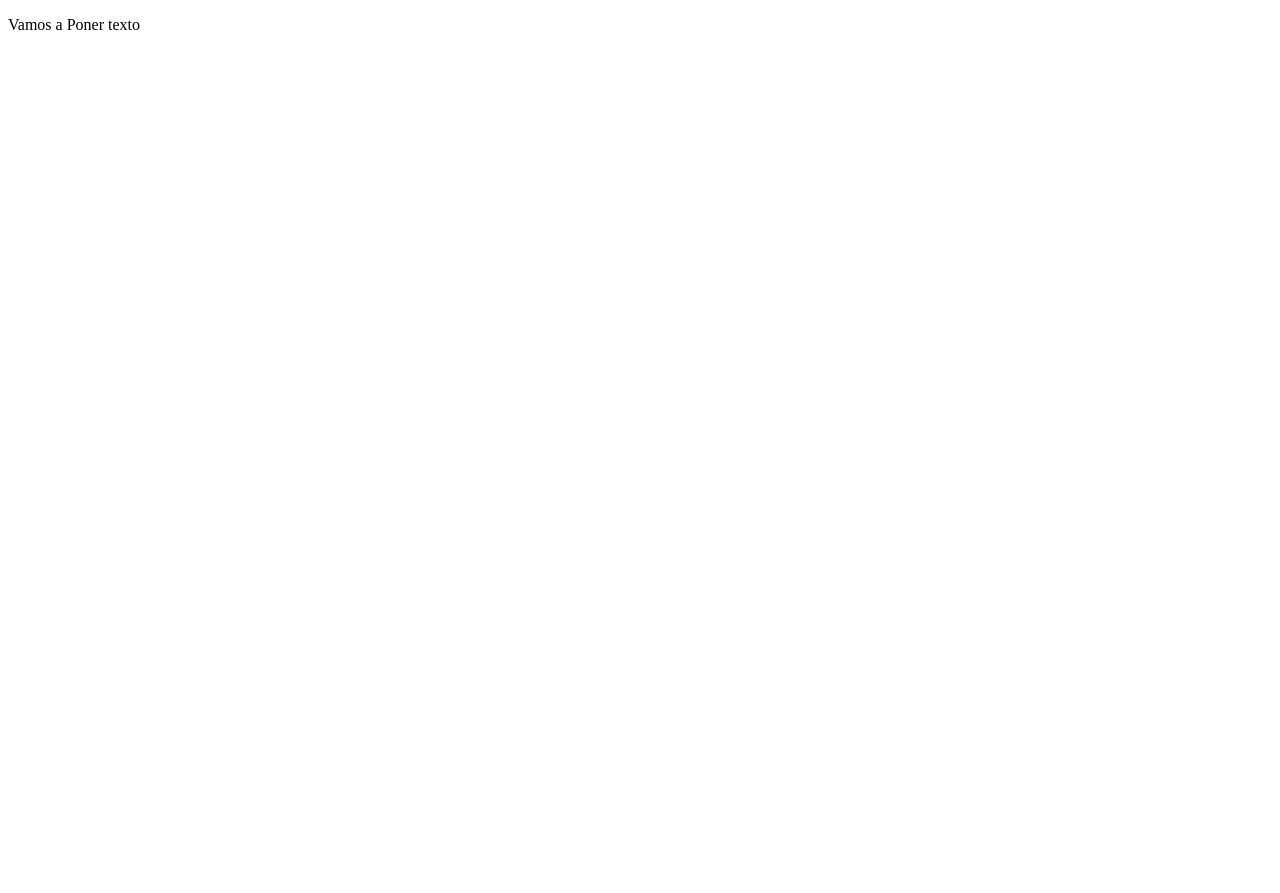
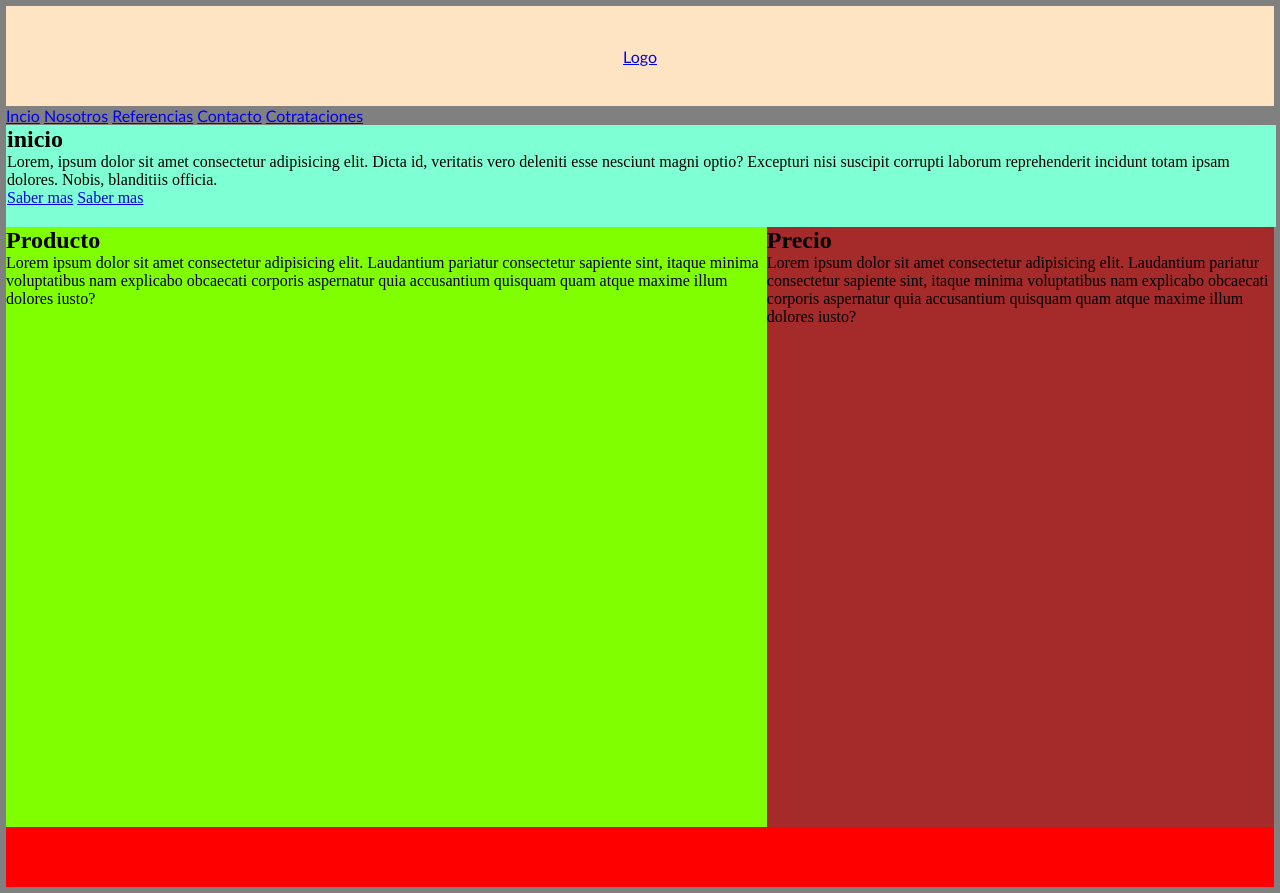
Before and after one commit to NicolasPerri/NicoPerriPage.io, a plain HTML site: page Index.html in a window 1280 px wide. Before the commit the page ends 800 px from the top, so only its background shows below. Drawn offline with Linux system fonts and the light colour scheme.

Commit message:
Primer avance
html y css primero

```diff
--- a/Index.html
+++ b/Index.html
@@ -3,9 +3,62 @@
 <head>
     <meta charset="UTF-8">
     <meta name="viewport" content="width=device-width, initial-scale=1.0">
-    <title>Document</title>
+    <title>EL Hoy</title>
+    <link rel="stylesheet" href="Style.css">
+    <link rel="stylesheet" href="JavaScript.js">
+    <link rel="shortcut icon" href="1.png" type="image/x-icon">
 </head>
 <body>
-    <P>Vamos a Poner texto</P>
+    <div class="div">
+        <div class="nav">
+            <a href="#">Logo</a>
+        </div>
+        <nav class="navbar">
+           <a href="https://www.google.com.ar">Incio</a>
+           <a href="#">Nosotros</a>
+           <a href="#">Referencias</a>
+           <a href="#">Contacto</a>
+           <a href="#">Cotrataciones</a>
+        <nav/>
+    </div>
+    <header class="header">
+        <h2 class="h2-i">inicio</h2>
+        <p>
+            Lorem, ipsum dolor sit amet consectetur adipisicing
+            elit. Dicta id, veritatis vero deleniti esse nesciunt
+            magni optio? Excepturi nisi suscipit corrupti laborum
+             reprehenderit incidunt totam ipsam dolores. Nobis,
+              blanditiis officia.
+        </p>
+        <div class="btn-home">
+            <a href="#" class="btn">Saber mas</a>
+            <a href="#" class="btn">Saber mas</a>
+        </div>
+    </header>
+    <main class="main">
+        <section class="section">
+           <h2 class="h2">Producto</h2>
+           <p class="p">
+            Lorem ipsum dolor sit amet consectetur adipisicing elit.
+            Laudantium pariatur consectetur sapiente sint,
+             itaque minima voluptatibus nam explicabo obcaecati
+             corporis aspernatur quia accusantium quisquam quam
+              atque maxime illum dolores iusto?
+           </p>
+        </section>
+        <aside class="aside">
+            <h2 class="h2">Precio</h2>
+            <p class="p">
+                Lorem ipsum dolor sit amet consectetur adipisicing elit.
+                Laudantium pariatur consectetur sapiente sint,
+                 itaque minima voluptatibus nam explicabo obcaecati
+                 corporis aspernatur quia accusantium quisquam quam
+                  atque maxime illum dolores iusto?
+            </p>
+        </aside>
+    </main>
+    <footer class="footer">
+
+    </footer>
 </body>
 </html>
--- a/Style.css
+++ b/Style.css
@@ -0,0 +1,54 @@
+*{
+  margin: 0;
+}
+body{
+    background-color: grey;
+    margin: 6px;
+}
+.header{
+   background-color: aquamarine;
+   width: 100%;
+   height: 100px;
+   margin: 0px;
+   padding: 1px;
+}
+.nav{
+    background-color: bisque;
+    width: 100%;
+    height: 100px;
+    display: flex;
+    align-items: center;
+    justify-content: center;
+}
+.main{
+    background-color: blueviolet;
+    width: 100%;
+    height: calc(100vh - 200px);
+    display: flex;
+    justify-content: center;
+    align-items: center;
+}
+.aside{
+    background-color: brown;
+    width: 40%;
+    height: 100%;
+ }
+.section{
+    background-color: chartreuse;
+    width: 60%;
+    height: 100%;
+}
+.footer{
+    background-color: red;
+    width: 100%;
+    height: 60px;
+}
+.div{
+    font-size: medium;
+    font-family: 'Gill Sans', 'Gill Sans MT', Calibri, 'Trebuchet MS', sans-serif;
+}
+.navbar{
+    background-color: gray;
+    justify-content: center;
+    align-items: center;
+}
```
Also changed, not shown: 1.png (added).
